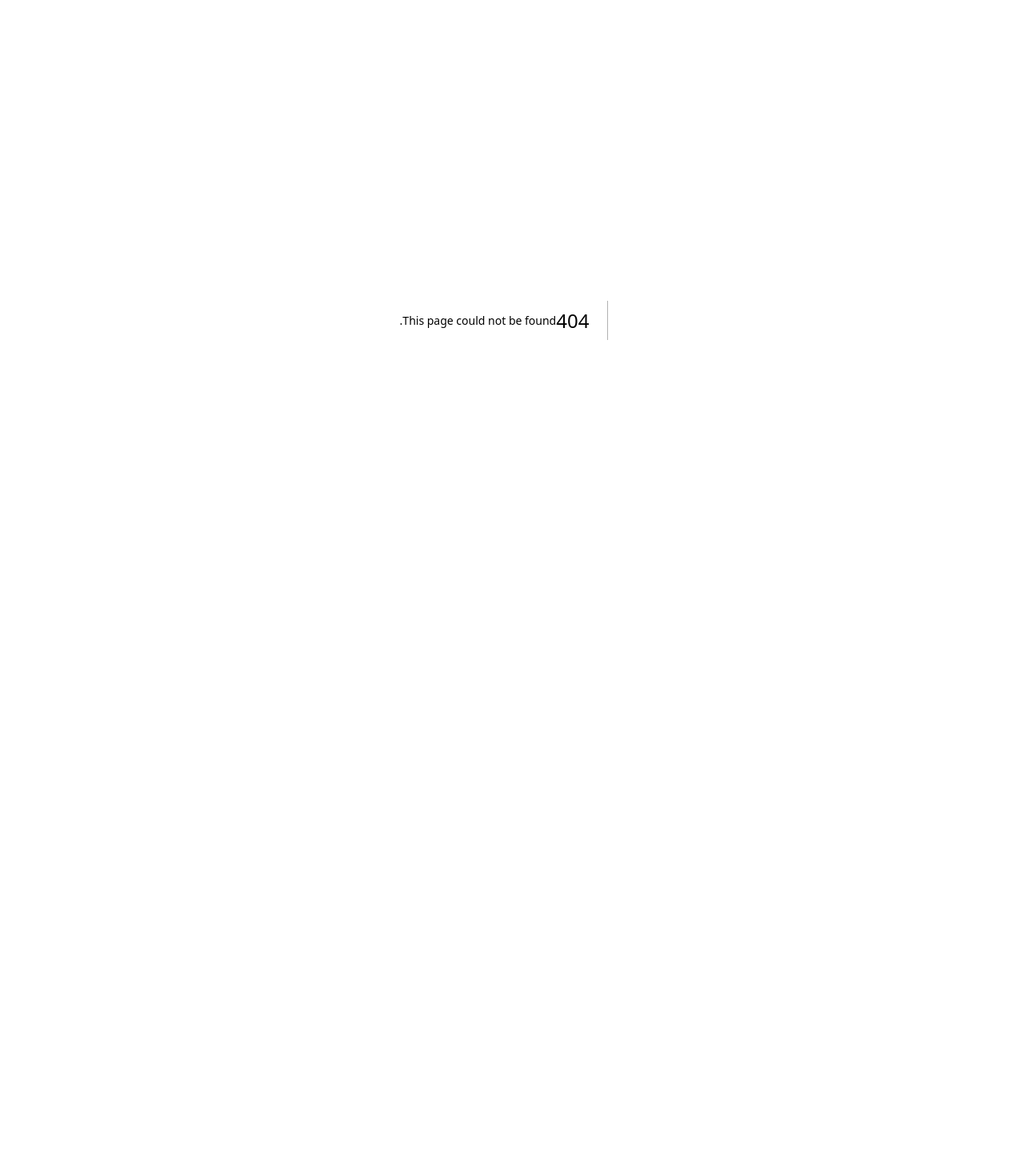
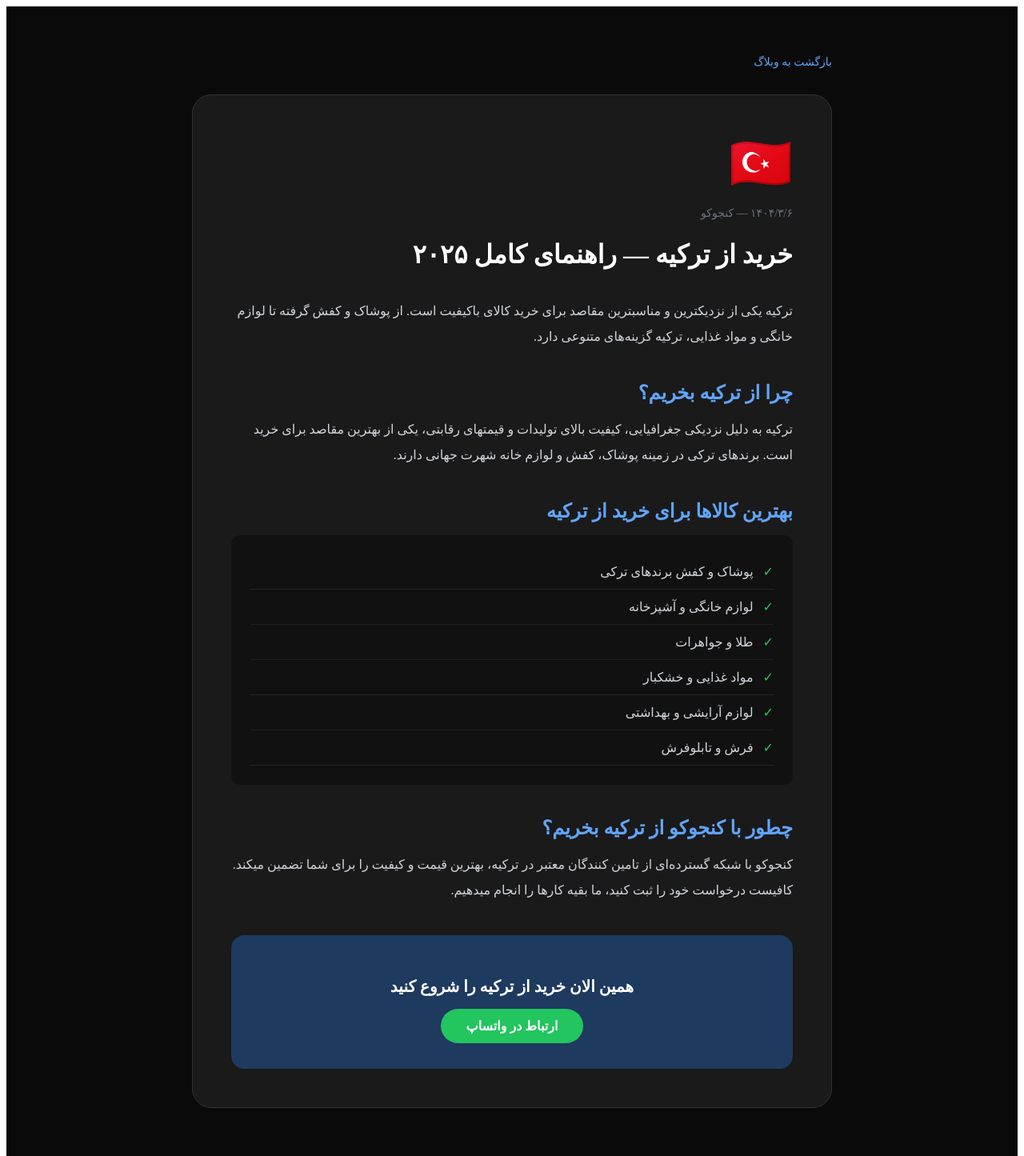
Before and after one commit to seyedmehdialavi93-coder/konjoko, a Next.js app: page /blog/kharid-az-turkey in a window 1280 px wide. Before the commit this address had no page. Shown: the whole page at 80% size. Before the commit the page ends 800 px from the top, so only its background shows below. Built offline with nearby package versions, Linux system fonts and the light colour scheme.

Commit message:
add turkey blog post

```diff
--- /dev/null
+++ b/app/blog/kharid-az-turkey/page.tsx
@@ -0,0 +1,41 @@
+import type { Metadata } from "next";
+
+export const metadata: Metadata = {
+ title: "خرید از ترکیه — راهنمای کامل ۲۰۲۵ | کنجوکو",
+ description: "راهنمای کامل خرید از ترکیه برای ایرانیان. بهترین کالاها، بازارها و روش خرید مطمئن از ترکیه با کنجوکو.",
+};
+
+export default function KharidAzTurkey() {
+ return (
+   <main style={{backgroundColor: "#0a0a0a", minHeight: "100vh", color: "white", direction: "rtl"}}>
+     <div style={{maxWidth: "800px", margin: "0 auto", padding: "60px 20px"}}>
+       <div style={{marginBottom: "32px"}}>
+         <a href="/blog" style={{color: "#60a5fa", textDecoration: "none", fontSize: "0.875rem"}}>بازگشت به وبلاگ</a>
+       </div>
+       <div style={{backgroundColor: "#1a1a1a", borderRadius: "24px", padding: "48px", border: "1px solid #333"}}>
+         <div style={{fontSize: "4rem", marginBottom: "16px"}}>🇹🇷</div>
+         <p style={{color: "#6b7280", fontSize: "0.875rem", marginBottom: "12px"}}>۱۴۰۴/۳/۶ — کنجوکو</p>
+         <h1 style={{fontSize: "2rem", fontWeight: "bold", marginBottom: "32px", lineHeight: "1.4"}}>خرید از ترکیه — راهنمای کامل ۲۰۲۵</h1>
+         <p style={{color: "#d1d5db", lineHeight: "2", marginBottom: "24px"}}>ترکیه یکی از نزدیکترین و مناسبترین مقاصد برای خرید کالای باکیفیت است. از پوشاک و کفش گرفته تا لوازم خانگی و مواد غذایی، ترکیه گزینه‌های متنوعی دارد.</p>
+         <h2 style={{fontSize: "1.5rem", fontWeight: "bold", marginBottom: "16px", marginTop: "40px", color: "#60a5fa"}}>چرا از ترکیه بخریم؟</h2>
+         <p style={{color: "#d1d5db", lineHeight: "2", marginBottom: "24px"}}>ترکیه به دلیل نزدیکی جغرافیایی، کیفیت بالای تولیدات و قیمتهای رقابتی، یکی از بهترین مقاصد برای خرید است. برندهای ترکی در زمینه پوشاک، کفش و لوازم خانه شهرت جهانی دارند.</p>
+         <h2 style={{fontSize: "1.5rem", fontWeight: "bold", marginBottom: "16px", marginTop: "40px", color: "#60a5fa"}}>بهترین کالاها برای خرید از ترکیه</h2>
+         <div style={{backgroundColor: "#111", borderRadius: "12px", padding: "24px", marginBottom: "24px"}}>
+           {["پوشاک و کفش برندهای ترکی", "لوازم خانگی و آشپزخانه", "طلا و جواهرات", "مواد غذایی و خشکبار", "لوازم آرایشی و بهداشتی", "فرش و تابلوفرش"].map((item) => (
+             <div key={item} style={{display: "flex", alignItems: "center", gap: "12px", padding: "12px 0", borderBottom: "1px solid #222"}}>
+               <span style={{color: "#22c55e"}}>✓</span>
+               <span style={{color: "#d1d5db"}}>{item}</span>
+             </div>
+           ))}
+         </div>
+         <h2 style={{fontSize: "1.5rem", fontWeight: "bold", marginBottom: "16px", marginTop: "40px", color: "#60a5fa"}}>چطور با کنجوکو از ترکیه بخریم؟</h2>
+         <p style={{color: "#d1d5db", lineHeight: "2", marginBottom: "32px"}}>کنجوکو با شبکه گسترده‌ای از تامین کنندگان معتبر در ترکیه، بهترین قیمت و کیفیت را برای شما تضمین میکند. کافیست درخواست خود را ثبت کنید، ما بقیه کارها را انجام میدهیم.</p>
+         <div style={{backgroundColor: "#1e3a5f", borderRadius: "16px", padding: "32px", textAlign: "center", marginTop: "40px"}}>
+           <p style={{fontSize: "1.25rem", fontWeight: "bold", marginBottom: "16px"}}>همین الان خرید از ترکیه را شروع کنید</p>
+           <a href="https://wa.me/971562913000" style={{backgroundColor: "#22c55e", color: "white", padding: "12px 32px", borderRadius: "50px", fontWeight: "bold", textDecoration: "none", display: "inline-block"}}>ارتباط در واتساپ</a>
+         </div>
+       </div>
+     </div>
+   </main>
+ );
+}
```
